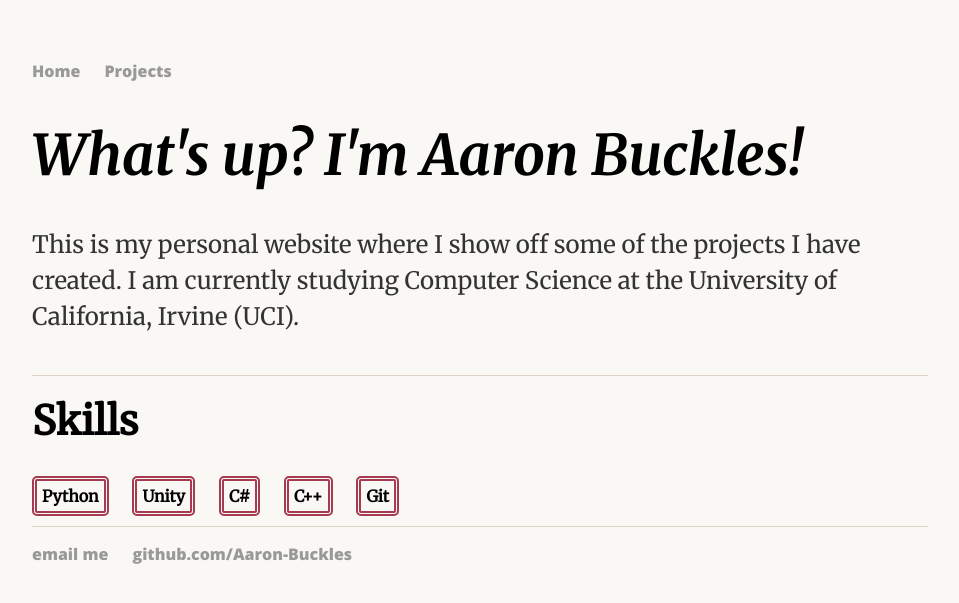
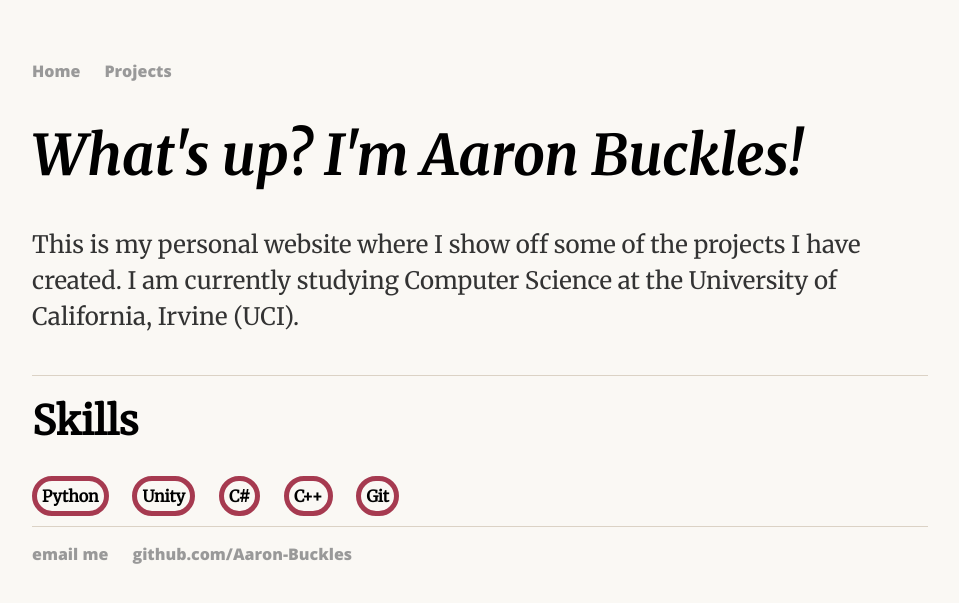
Before and after one commit to Aaron-Buckles/aaron-buckles.github.io, a Jekyll site: the page built from index.html, in a window 1280 px wide. Shown: the top 603 px of the page, without its empty margins (160-1119 px from the left). Built offline with Jekyll 4.4.1, drawn with Linux system fonts in a browser that asks for light colours.

Commit message:
Update main.css

```diff
--- a/css/main.css
+++ b/css/main.css
@@ -70,6 +70,6 @@ footer {
 	display: inline;
   	margin-right: 20px;
   	padding: 5px;
-  	border: 5px double #A63A50;
-  	border-radius: 5px;
+  	border: 5px solid #A63A50;
+  	border-radius: 25px;
 }
```
